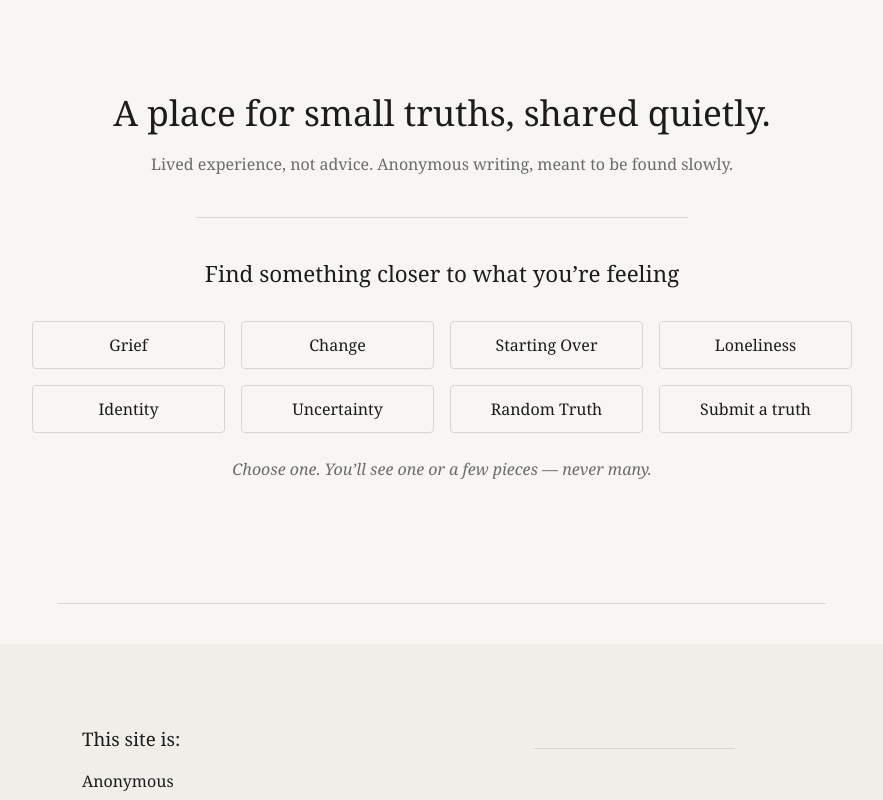
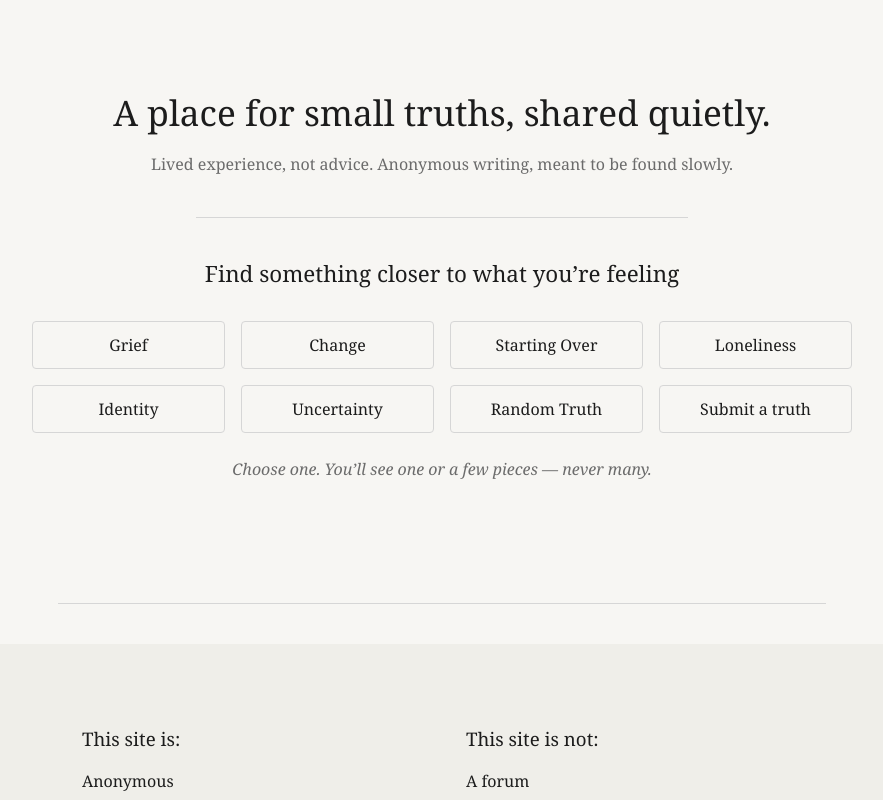
Before and after one commit to noland504476/small-truth, a Next.js app: page / in a window 1280 px wide. Shown: the top 800 px of the page, without its empty margins (198-1081 px from the left). Built offline with nearby package versions, Linux system fonts and the light colour scheme.

Commit message:
Update page.tsx

```diff
--- a/app/page.tsx
+++ b/app/page.tsx
@@ -48,7 +48,7 @@ export default function HomePage() {
               <li>Temporary</li>
             </ul>
           </div>
-<div className="rule" />
+
           <div>
             <h3>This site is not:</h3>
             <ul>
```
